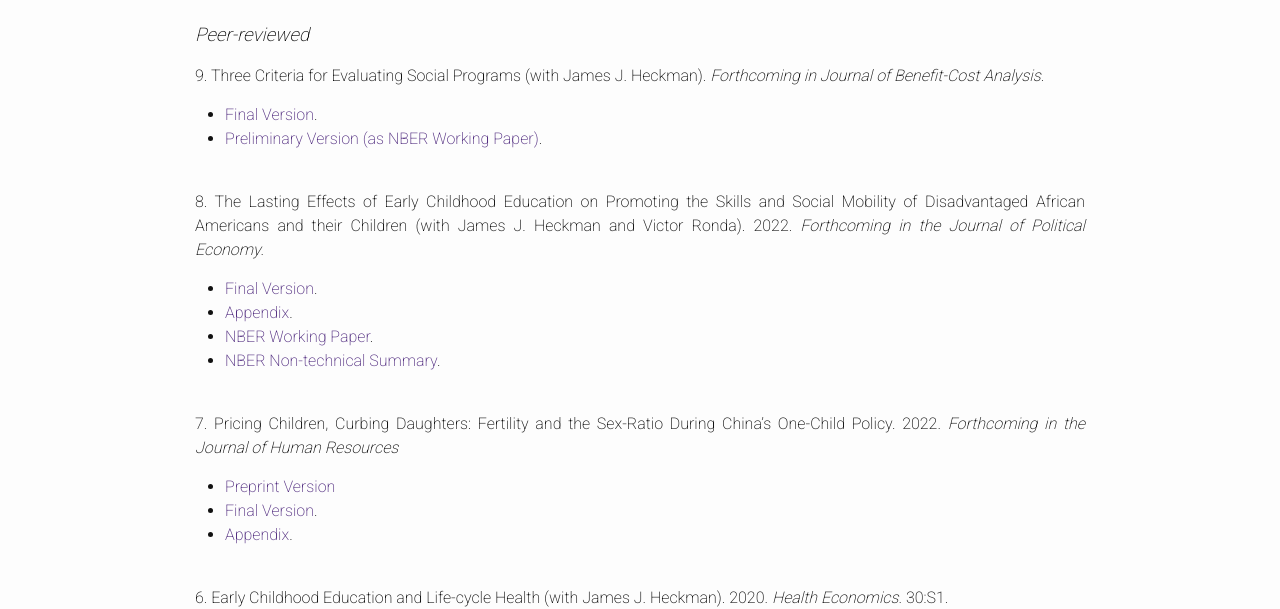
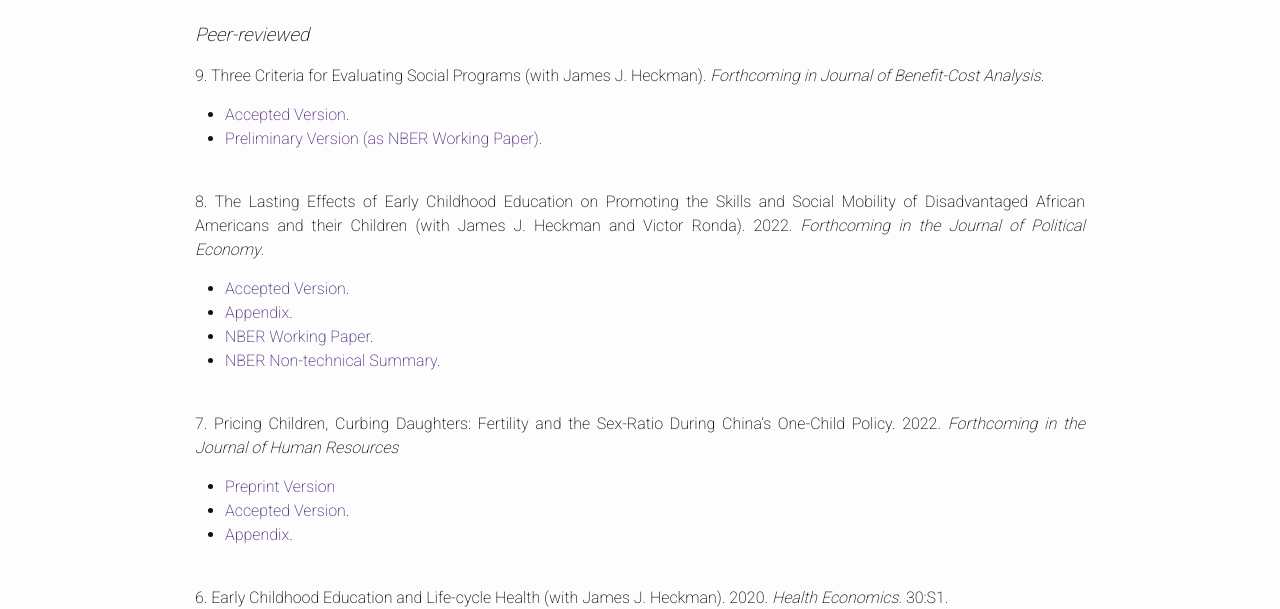
Before and after one commit to jorgelgarcia/jorgelgarcia.github.io, a Jekyll site: the page built from research.md, in a window 1280 px wide. Shown: the part 585-1194 px from the top of the page. Built offline with Jekyll 4.4.1, drawn with Linux system fonts in a browser that asks for light colours; nearby versions of some CDN libraries; some web fonts are replaced.

Commit message:
accepted versions

```diff
--- a/research.md
+++ b/research.md
@@ -24,13 +24,13 @@ permalink: /research/
 ### Peer-reviewed
 
 9\. Three Criteria for Evaluating Social Programs (with James J. Heckman). <em>Forthcoming in Journal of Benefit-Cost Analysis</em>.
-* [Final Version](https://www.dropbox.com/s/2g3l9h2ugp6s25w/oncriteria_b2022-09-20a_jlg.pdf?dl=0).
+* [Accepted Version](https://www.dropbox.com/s/2g3l9h2ugp6s25w/oncriteria_b2022-09-20a_jlg.pdf?dl=0).
 * [Preliminary Version (as NBER Working Paper)](https://www.dropbox.com/s/fmzlaftadxmkb7z/w30005.pdf?dl=0).
 <br/>
 <br/>
 
 8\. The Lasting Effects of Early Childhood Education on Promoting the Skills and Social Mobility of Disadvantaged African Americans and their Children (with James J. Heckman and Victor Ronda). 2022. <em>Forthcoming in the Journal of Political Economy</em>.
-* [Final Version](https://www.dropbox.com/s/2j6fb6i9af2e21q/perrysecondgen_paper_08-26-2022a_jlg.pdf?dl=0).
+* [Accepted Version](https://www.dropbox.com/s/2j6fb6i9af2e21q/perrysecondgen_paper_08-26-2022a_jlg.pdf?dl=0).
 * [Appendix](https://www.dropbox.com/s/vor0ypc15d6oa7c/perrysecondgen_appendix_08-26-2022a_jlg.pdf?dl=0).
 * [NBER Working Paper](https://www.dropbox.com/s/j064n60f2pg5mbg/w29057.pdf?dl=0).
 * [NBER Non-technical Summary](https://www.nber.org/digest-202110/intergenerational-impacts-perry-preschool-project).
@@ -39,7 +39,7 @@ permalink: /research/
 
 7\. Pricing Children, Curbing Daughters: Fertility and the Sex-Ratio During China's One-Child Policy. 2022. <em>Forthcoming in the Journal of Human Resources</em>
 * [Preprint Version](http://jhr.uwpress.org/content/early/2022/03/31/jhr.0820-11118R1.full.pdf+html)
-* [Final Version](https://www.dropbox.com/s/19rvs85us3fssyj/pricingchildren_paper_02252022a_jlg.pdf?dl=0).
+* [Accepted Version](https://www.dropbox.com/s/19rvs85us3fssyj/pricingchildren_paper_02252022a_jlg.pdf?dl=0).
 * [Appendix](https://www.dropbox.com/s/lunjmsbd6bjgspi/pricingchildren_appendix_02252022a_jlg.pdf?dl=0).
 <br/>
 <br/>
```
